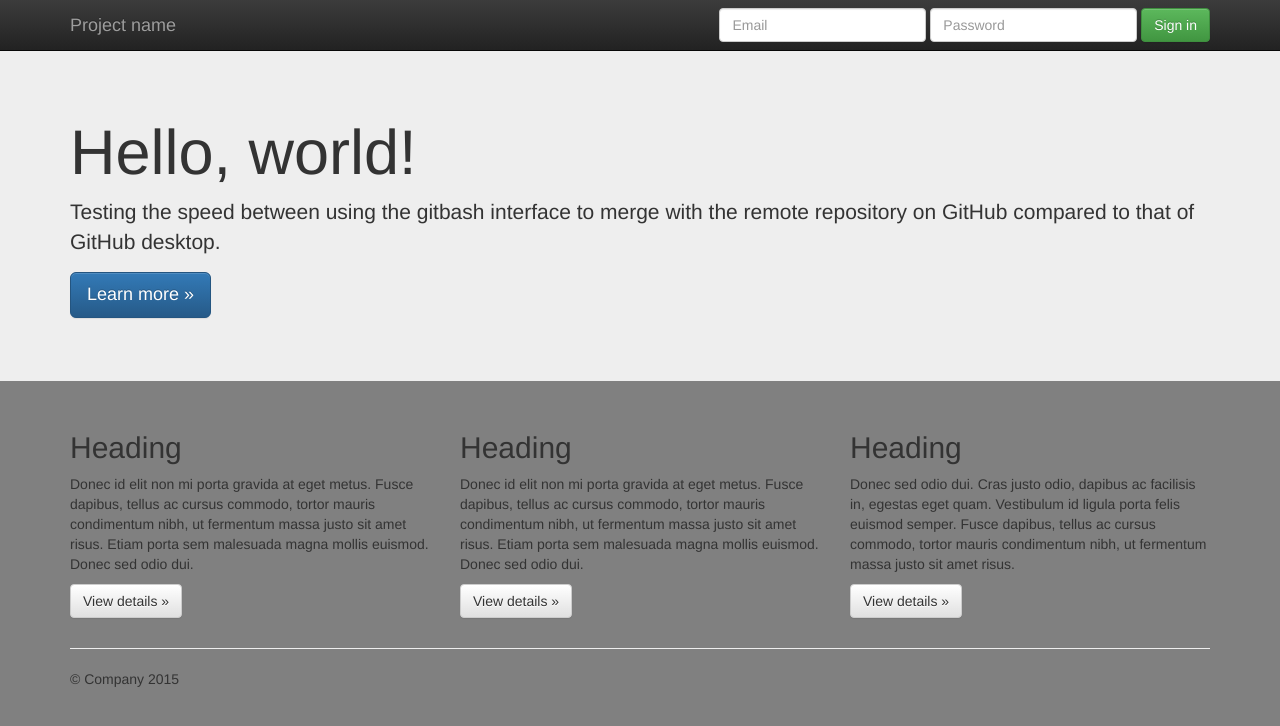
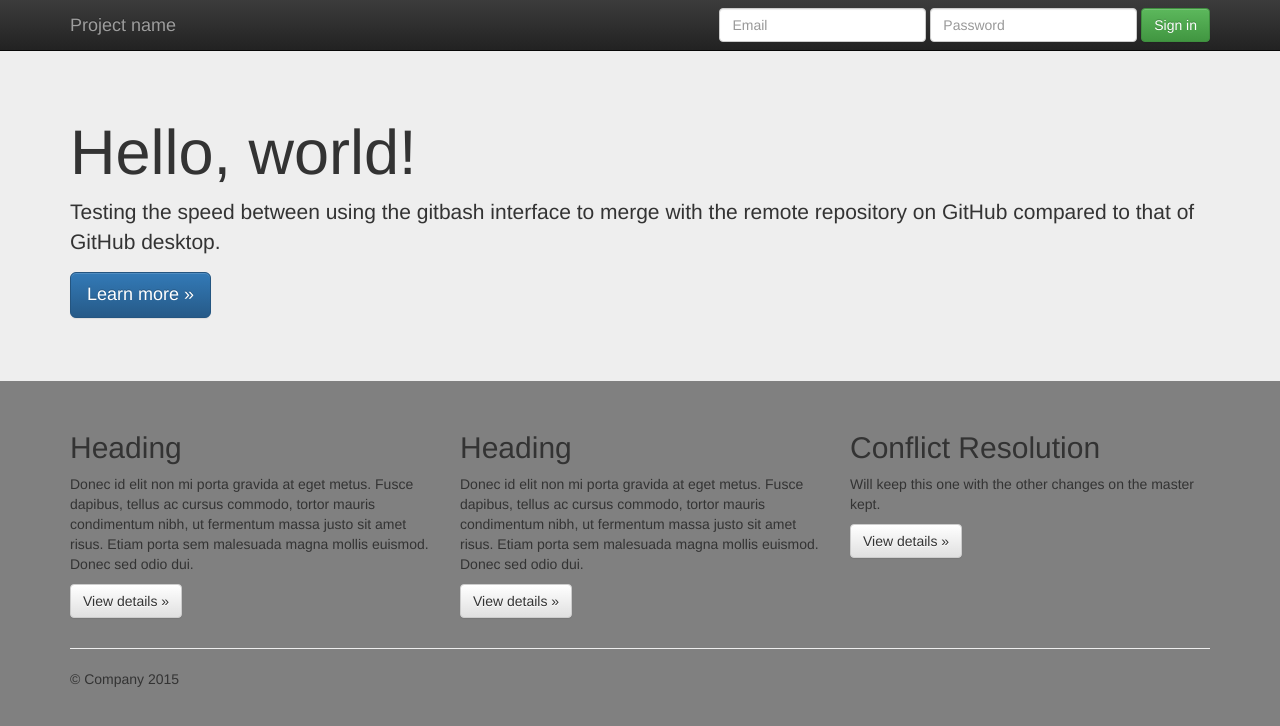
Before and after one commit to paulinopjc/my-website, a plain HTML site: page index.html in a window 1280 px wide. Drawn offline with nearby package versions, Linux system fonts and the light colour scheme.

Commit message:
Merging from test
Changing the 3rg header using the test branch

```diff
--- a/index.html
+++ b/index.html
@@ -76,8 +76,8 @@
           <p><a class="btn btn-default" href="#" role="button">View details &raquo;</a></p>
        </div>
         <div class="col-md-4">
-          <h2>Heading</h2>
-          <p>Donec sed odio dui. Cras justo odio, dapibus ac facilisis in, egestas eget quam. Vestibulum id ligula porta felis euismod semper. Fusce dapibus, tellus ac cursus commodo, tortor mauris condimentum nibh, ut fermentum massa justo sit amet risus.</p>
+          <h2>Conflict Resolution</h2>
+          <p>Will keep this one with the other changes on the master kept.</p>
           <p><a class="btn btn-default" href="#" role="button">View details &raquo;</a></p>
         </div>
       </div>
```
